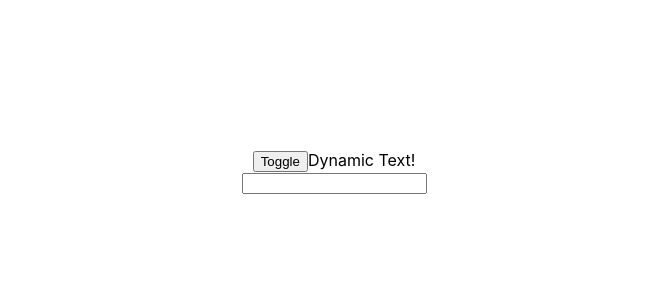
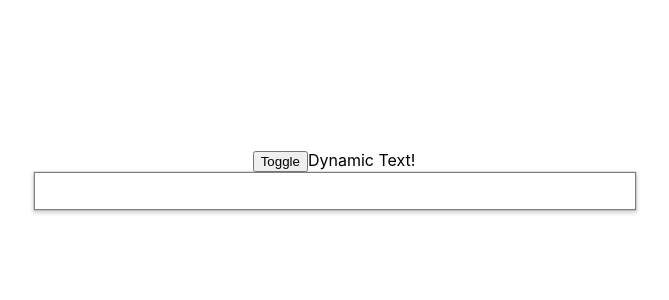
Before and after one commit to Masoume-vesali1993/SearchBox, a React (Create React App) app: page / in a window 1280 px wide. Shown: the top 300 px of the page, without its empty margins (306-975 px from the left). Built offline with nearby package versions, Linux system fonts and the light colour scheme.

Commit message:
new file for text

```diff
--- /dev/null
+++ b/src/AutoCompleteText.css
@@ -0,0 +1,41 @@
+.AutoCompleteText {
+    width: 100%;
+    border: 1px solid gray;
+    box-shadow: 0 0 0 1px rgba(0,0,0,.1),0 2px 4px 1px rgba(0,0,0,.18);
+    font-family: Arial, Helvetica, sans-serif;
+    font-size: 14px;
+    color: rgba(0, 0, 0, 0.73);
+}
+
+.AutoCompleteText input {
+    width: 100%;
+    border: none;
+    font-family: Arial, Helvetica, sans-serif;
+    font-size: 14px;
+    color: rgba(0, 0, 0, 0.73);
+    padding: 10px 5px;
+    box-sizing: border-box;
+    outline: none;
+}
+
+.AutoCompleteText ul {
+    list-style: none;
+    text-align: right;
+    margin: 0;
+    padding: 0;
+    border-top: 1px solid grey;
+}
+
+.AutoCompleteText ul::before {
+    content: "";
+}
+
+.AutoCompleteText li {
+    padding: 10px 5px;
+    cursor: pointer;
+}
+
+.AutoCompleteText li:hover {
+    text-decoration: underline;
+    background-color: rgba(128, 128, 128, 0.20);
+}
--- a/src/AutoCompleteText.js
+++ b/src/AutoCompleteText.js
@@ -1,5 +1,5 @@
 import React from 'react';
-import './AutoCompleteText';
+import './AutoCompleteText.css';
 
 export default class AutoCompleteText extends React.Component{
     constructor (props) {
```
